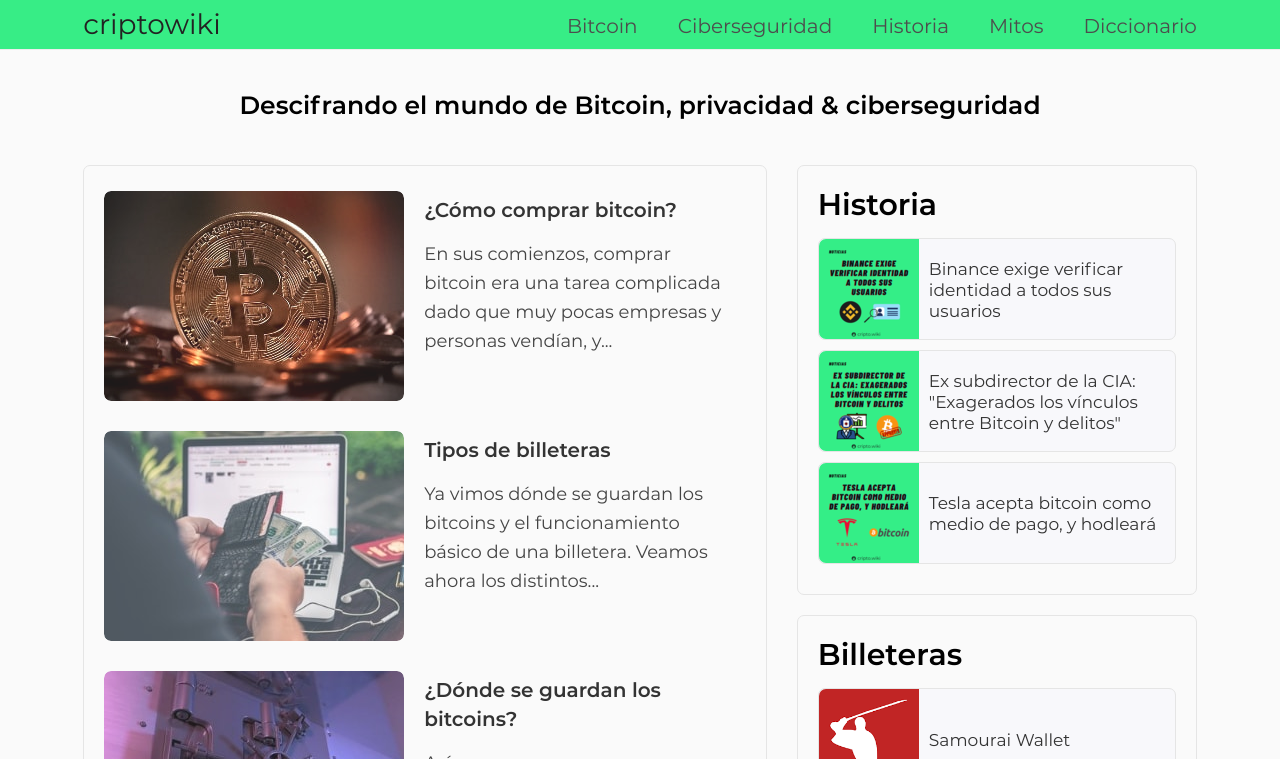
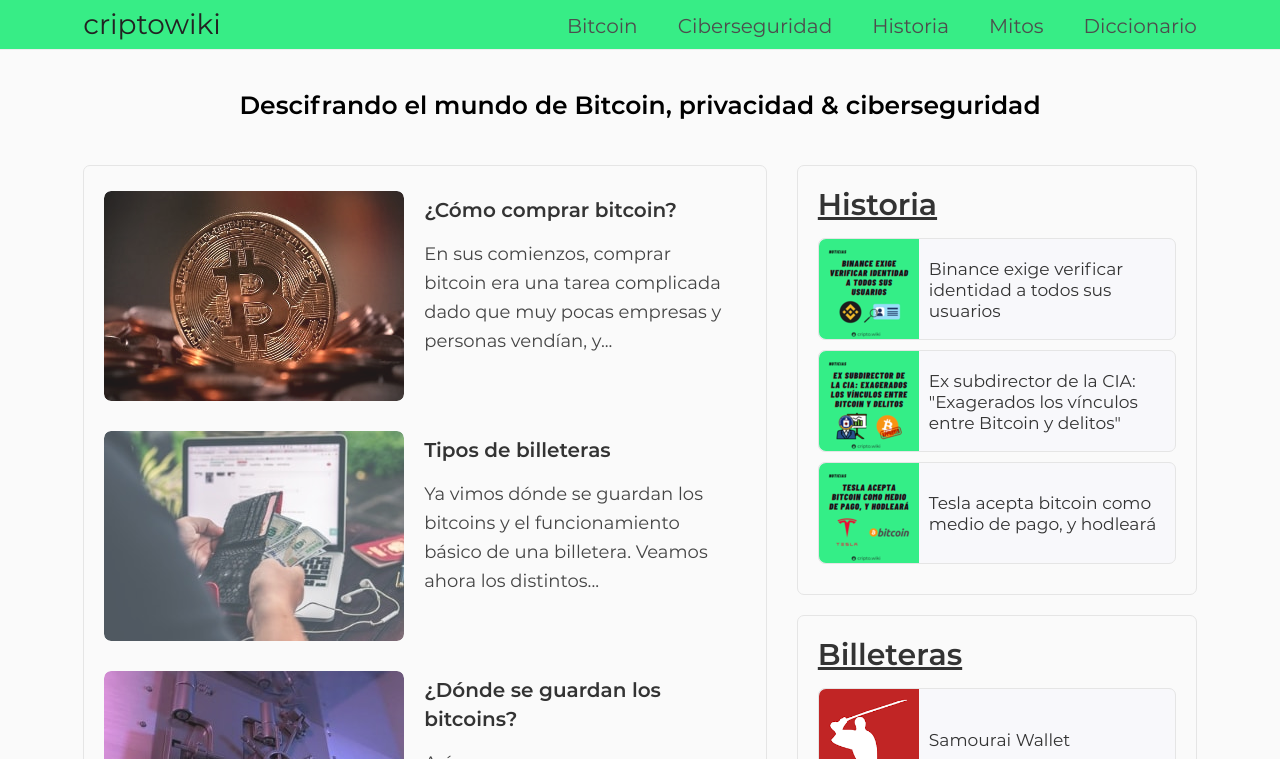
Before and after one commit to criptowiki/criptowiki, a Jekyll site: the page built from index.html, in a window 1280 px wide. Shown: the top 759 px of the page. Built offline with Jekyll 4.4.1, drawn with Linux system fonts in a browser that asks for light colours; some web fonts are replaced.

Commit message:
Link 'history' and 'wallets' sections in homepage

```diff
--- a/index.html
+++ b/index.html
@@ -31,7 +31,7 @@
 </div>
 <div id="column-right">
 	<div class="section border">
-		<h2 class="subtitle">Historia</h2>
+		<h2 class="subtitle"><a href="{{ site.baseurl }}/historia/">Historia</a></h2>
 		<div class="content" id="history">
 			{% for post in site.categories.history limit: 3 %}
 			{% assign image_array = post.image | split: "." %}
@@ -44,7 +44,7 @@
 	</div>
 
 	<div class="section border">
-		<h2 class="subtitle">Billeteras</h2>
+		<h2 class="subtitle"><a href="{{ site.baseurl }}/billeteras/">Billeteras</a></h2>
 		<div class="content" id="wallets">
 			{% for post in site.categories.wallets limit: 2 %}
 			{% assign image_array = post.image | split: "." %}
```
